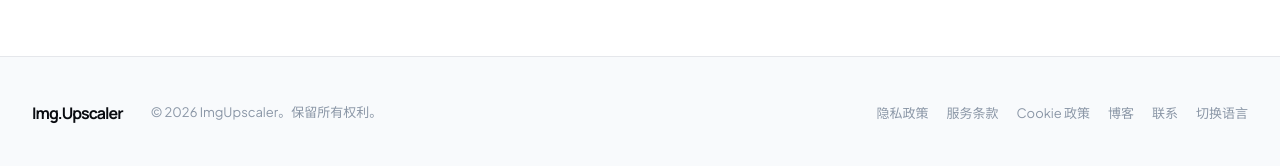
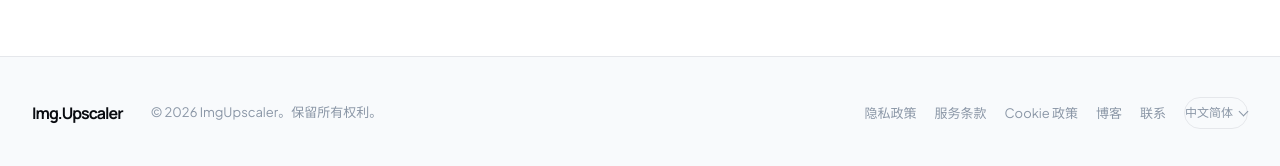
Before and after one commit to xubaoer19940428-creator/imgupscaler-clone, a Next.js app: page /zh in a window 1280 px wide. Shown: the part 6879-7045 px from the top of the page. Built offline with nearby package versions, Linux system fonts and the light colour scheme.

Commit message:
fix: refine footer language switcher

```diff
--- a/src/components/site/site-footer.tsx
+++ b/src/components/site/site-footer.tsx
@@ -2,20 +2,35 @@
 
 import Link from 'next/link'
 import { usePathname } from 'next/navigation'
-import { useState } from 'react'
+import { useEffect, useRef, useState } from 'react'
 
 type Locale = 'zh' | 'en'
 
-const footerCopy: Record<Locale, { privacy: string; terms: string; blog: string; contact: string; copyright: string; switchLanguage: string; alternateLanguage: string }> = {
-  zh: { privacy: '隐私政策', terms: '服务条款', blog: '博客', contact: '联系', copyright: '© 2026 ImgUpscaler。保留所有权利。', switchLanguage: '切换语言', alternateLanguage: 'English' },
-  en: { privacy: 'Privacy Policy', terms: 'Terms of Service', blog: 'Blog', contact: 'Contact', copyright: '© 2026 ImgUpscaler. All rights reserved.', switchLanguage: 'Switch language', alternateLanguage: '简体中文' },
+const footerCopy: Record<Locale, { privacy: string; terms: string; blog: string; contact: string; switchLanguage: string; currentLanguage: string; alternateLanguage: string; copyright: string }> = {
+  zh: { privacy: '隐私政策', terms: '服务条款', blog: '博客', contact: '联系', switchLanguage: '切换语言', currentLanguage: '中文简体', alternateLanguage: 'English', copyright: '© 2026 ImgUpscaler。保留所有权利。' },
+  en: { privacy: 'Privacy Policy', terms: 'Terms of Service', blog: 'Blog', contact: 'Contact', switchLanguage: 'Switch language', currentLanguage: 'English', alternateLanguage: '简体中文', copyright: '© 2026 ImgUpscaler. All rights reserved.' },
 }
 
 export function SiteFooter({ locale }: { locale: Locale }) {
   const pathname = usePathname()
   const [languageOpen, setLanguageOpen] = useState(false)
+  const languageRef = useRef<HTMLSpanElement>(null)
   const prefix = locale === 'zh' ? '/zh' : ''
   const alternatePath = locale === 'zh' ? pathname.replace(/^\/zh(?=\/|$)/, '') || '/' : `/zh${pathname === '/' ? '' : pathname}`
   const copy = footerCopy[locale]
-  return <footer className="site-footer"><div className="site-footer-inner"><div className="footer-brand">Img.Upscaler</div><p>{copy.copyright}</p><div className="footer-links"><Link href={`${prefix}/privacy-policy`}>{copy.privacy}</Link><Link href={`${prefix}/terms`}>{copy.terms}</Link><Link href={`${prefix}/cookies`}>{locale === 'zh' ? 'Cookie 政策' : 'Cookies'}</Link><a href="https://imgupscaler.com/blog/" target="_blank" rel="noreferrer">{copy.blog}</a><a href="mailto:support@imgupscaler.com">{copy.contact}</a><span className="language-switcher"><button type="button" aria-haspopup="menu" aria-expanded={languageOpen} onClick={() => setLanguageOpen((open) => !open)}>{copy.switchLanguage}</button>{languageOpen && <span className="language-menu" role="menu"><Link role="menuitem" href={alternatePath} onClick={() => setLanguageOpen(false)}>{copy.alternateLanguage}</Link></span>}</span></div></div></footer>
+  useEffect(() => {
+    if (!languageOpen) return
+    const closeOnEscape = (event: KeyboardEvent) => { if (event.key === 'Escape') setLanguageOpen(false) }
+    const closeOnOutsidePointer = (event: PointerEvent) => {
+      if (event.target instanceof Node && !languageRef.current?.contains(event.target)) setLanguageOpen(false)
+    }
+    document.addEventListener('keydown', closeOnEscape)
+    document.addEventListener('pointerdown', closeOnOutsidePointer)
+    return () => {
+      document.removeEventListener('keydown', closeOnEscape)
+      document.removeEventListener('pointerdown', closeOnOutsidePointer)
+    }
+  }, [languageOpen])
+
+  return <footer className="site-footer"><div className="site-footer-inner"><div className="footer-brand">Img.Upscaler</div><p>{copy.copyright}</p><div className="footer-links"><Link href={`${prefix}/privacy-policy`}>{copy.privacy}</Link><Link href={`${prefix}/terms`}>{copy.terms}</Link><Link href={`${prefix}/cookies`}>{locale === 'zh' ? 'Cookie 政策' : 'Cookies'}</Link><a href="https://imgupscaler.com/blog/" target="_blank" rel="noreferrer">{copy.blog}</a><a href="mailto:support@imgupscaler.com">{copy.contact}</a><span ref={languageRef} className="language-switcher"><button type="button" className="language-trigger" aria-haspopup="menu" aria-expanded={languageOpen} aria-label={copy.switchLanguage} onClick={() => setLanguageOpen((open) => !open)}><span>{copy.currentLanguage}</span><span className="language-chevron" aria-hidden="true" /></button>{languageOpen && <span className="language-menu" role="menu"><Link role="menuitem" href={alternatePath} onClick={() => setLanguageOpen(false)}>{copy.alternateLanguage}</Link></span>}</span></div></div></footer>
 }
--- a/src/styles.css
+++ b/src/styles.css
@@ -391,3 +391,19 @@ body { background: #fff; color: var(--ink); }
   .header-actions { margin-left: auto; }
   .menu-button { display: inline-flex; }
 }
+
+/* Footer language control: match the reference's compact pill selector and
+   keep its menu anchored to the control on both desktop and mobile. */
+.language-switcher { position: relative; display: inline-flex; align-items: center; }
+.language-trigger { display: inline-flex; align-items: center; gap: 7px; min-height: 32px; padding: 6px 12px; border: 1px solid #e5e7eb; border-radius: 999px; color: #111827; background: #f8fafc; font-size: 12px; font-weight: 600; line-height: 18px; transition: border-color .2s ease, background .2s ease, color .2s ease; }
+.language-trigger:hover, .language-trigger[aria-expanded='true'] { border-color: #294eff; color: #111827; background: #f1f5ff; }
+.language-chevron { width: 7px; height: 7px; margin-top: -3px; border-right: 1.5px solid currentColor; border-bottom: 1.5px solid currentColor; transform: rotate(45deg); transition: transform .2s ease; }
+.language-trigger[aria-expanded='true'] .language-chevron { margin-top: 3px; transform: rotate(225deg); }
+.language-menu { position: absolute !important; right: 0; bottom: calc(100% + 10px); z-index: 40; display: grid; min-width: 132px; padding: 6px; border: 1px solid #e5e7eb; border-radius: 12px; background: rgba(255,255,255,.98); box-shadow: 0 16px 36px rgba(15,23,42,.14); }
+.language-menu a { display: flex; align-items: center; min-height: 34px; padding: 7px 10px; border-radius: 8px; color: #111827; font-size: 12px; font-weight: 600; text-decoration: none; white-space: nowrap; }
+.language-menu a:hover { color: #1d3fd9; background: #f1f5ff; }
+
+@media (max-width: 720px) {
+  .site-footer-inner .footer-links { align-items: flex-start; }
+  .language-menu { right: auto; left: 0; }
+}
```
Also changed, not shown: 1 other file (tests, documents, lock files or other folders).
